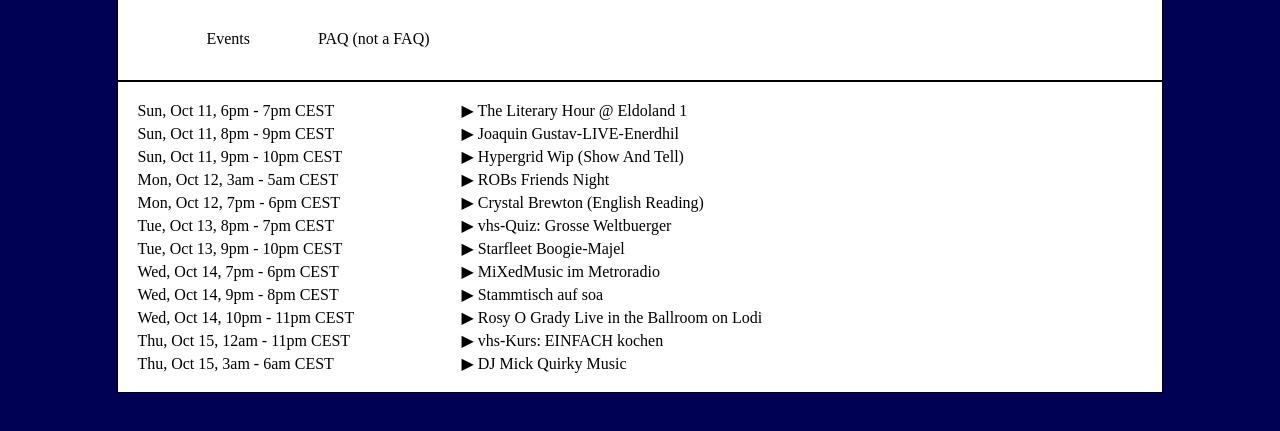
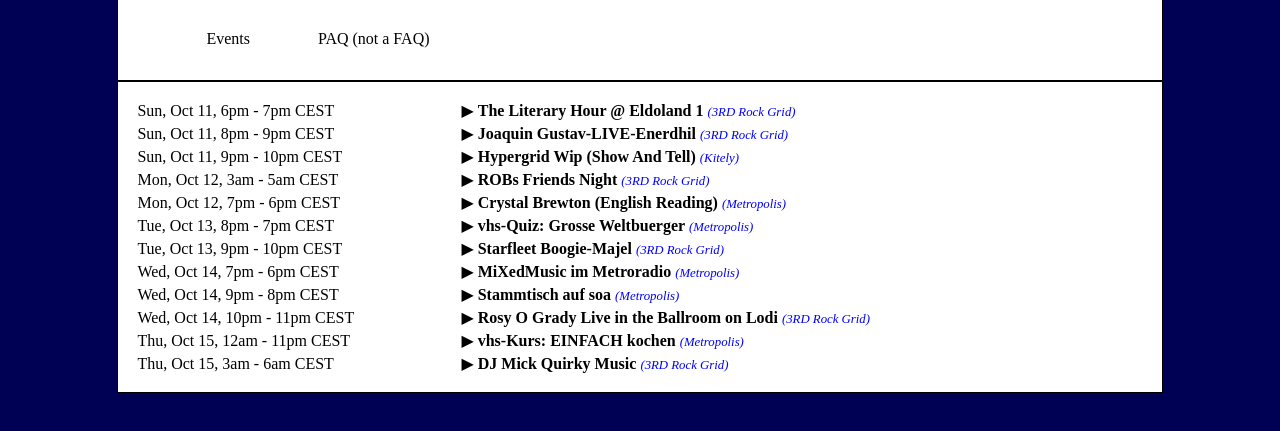
Before and after one commit to GuduleLapointe/2do-server, a plain HTML site: page html/index.html in a window 1280 px wide. Shown: the part 137-568 px from the top of the page. Drawn offline with Linux system fonts and the light colour scheme.

Commit message:
html: show grid name, behaviour on event title arrow

```diff
--- a/html/index.html
+++ b/html/index.html
@@ -10,6 +10,21 @@
   <script src="moment.min.js"></script>
   <script src="moment-timezone-with-data-2010-2020.js"></script>
   <script>
+
+    function gridCatToString(cat) {
+        var rv;
+        switch(cat) {
+            case "kitely": rv = "Kitely"; break;
+            case "gcg": rv = "The Great Canadian Grid"; break;
+            case "metropolis": rv = "Metropolis"; break;
+            case "3rdrockgrid": rv = "3RD Rock Grid"; break;
+            case "francogrid": rv = "FrancoGrid"; break;
+            case "gridlittlefield": rv = "Littlefield Grid"; break;
+            default: rv = null; break;
+        }
+        return rv;
+    }
+
     $(document).ready(function() {
         $("div#events").html("<p>Loading events..</p>");
         $("div#PAQ").hide();
@@ -38,7 +53,22 @@
                 tr = tr + '<td class="eventtime">' + start.tz(tzname).format("ddd, MMM D, ha") + ' - ';
                 tr = tr + end.tz(tzname).format("ha") + " " + start.tz(tzname).format("z") + '</td>';
 
-                tr = tr + '<td class="eventtitle">&#9654; ' + data[i].title + '</td></tr>';
+                tr = tr + '<td class="eventtitle"><span class="eventoff" id="eventoff'+String(i)+'">&#9654;</span>';
+                tr = tr + '<span class="eventon" id="eventon'+String(i)+'">&#9660;</span> ';
+                tr = tr + '<span class="eventtitle">' + data[i].title+'</span>';
+
+                for (var catidx in data[i].categories) {
+                    var cat = data[i].categories[catidx];
+                    if (cat.substring(0,"grid-".length)=='grid-') {
+                        var grid = gridCatToString(cat.substring("grid-".length));
+                        if (grid != null) {
+                            tr = tr + ' <span class="eventgridname">(' + grid + ')</span>';
+                        }
+                    }
+                }
+
+
+                tr = tr + '</td></tr>';
 
                 var node1 = $(tr);
                 var node2 = $('<tr class="eventdesc"><td></td><td class="eventdesc">' + data[i].description + '</td></tr>');
@@ -52,9 +82,12 @@
                 node3.data('eventid',i);
 
                 node1.click(function() {
-                    //console.log($(this).data('eventid'));
-                    $("tr#eventdesc"+String($(this).data('eventid'))).toggle();
-                    $("tr#eventhgurl"+String($(this).data('eventid'))).toggle();
+                    var eventid = String($(this).data('eventid'));
+                    $('span#eventon'+eventid).toggle();
+                    $('span#eventoff'+eventid).toggle();
+                    $("tr#eventdesc"+eventid).toggle();
+                    $("tr#eventhgurl"+eventid).toggle();
+
                 });
 
                 //$("div#events table").append($(tr).click(function() { console.log("foo"); }));
--- a/html/style.css
+++ b/html/style.css
@@ -61,3 +61,19 @@
 td.eventtime {
     width: 20em;
 }
+
+
+span.eventon {
+    display: none;
+}
+span.eventoff {
+    display: inline;
+}
+span.eventtitle {
+    font-weight: bold;
+}
+span.eventgridname {
+    font-size: 0.8em;
+    color: #00f;
+    font-style: italic;
+}
```
